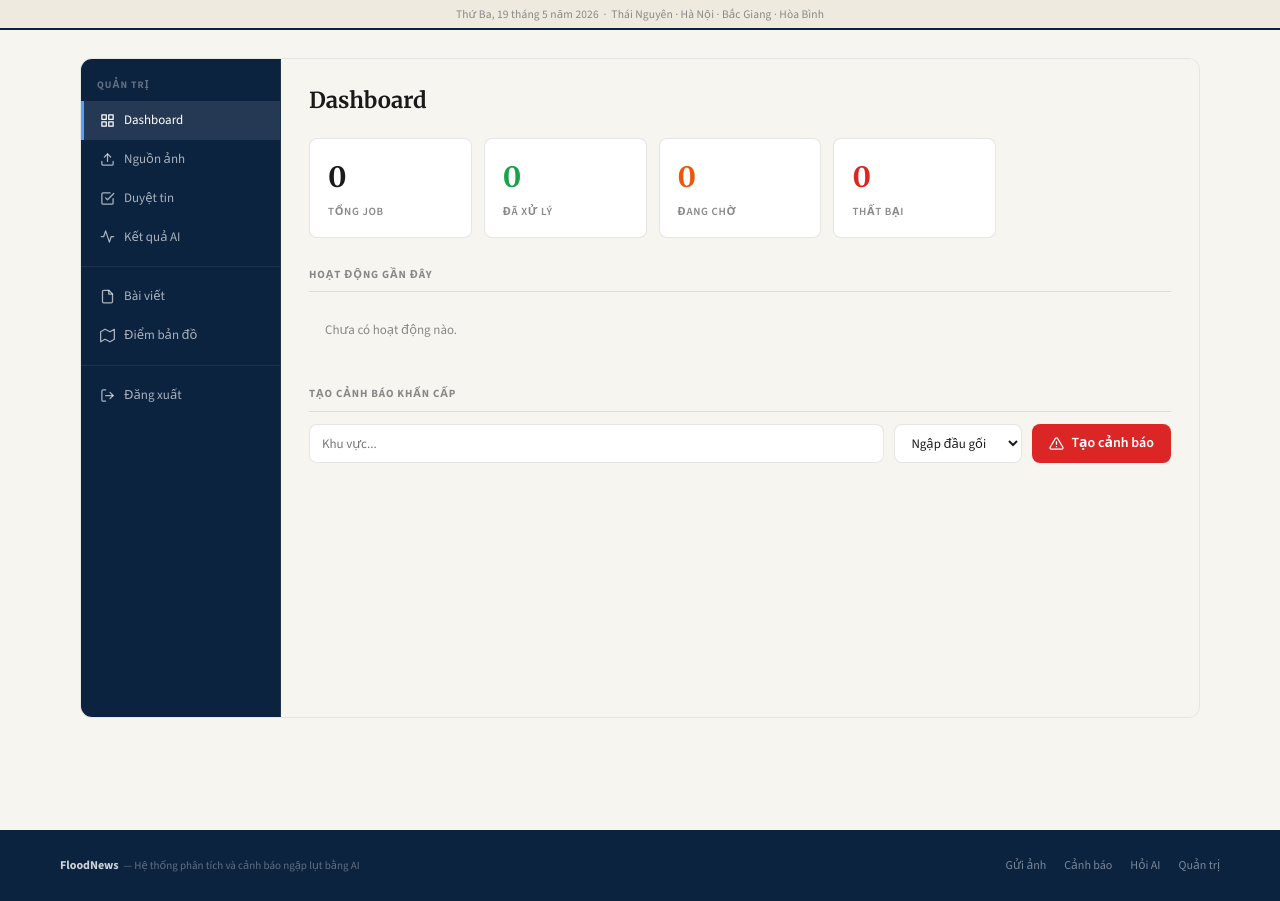
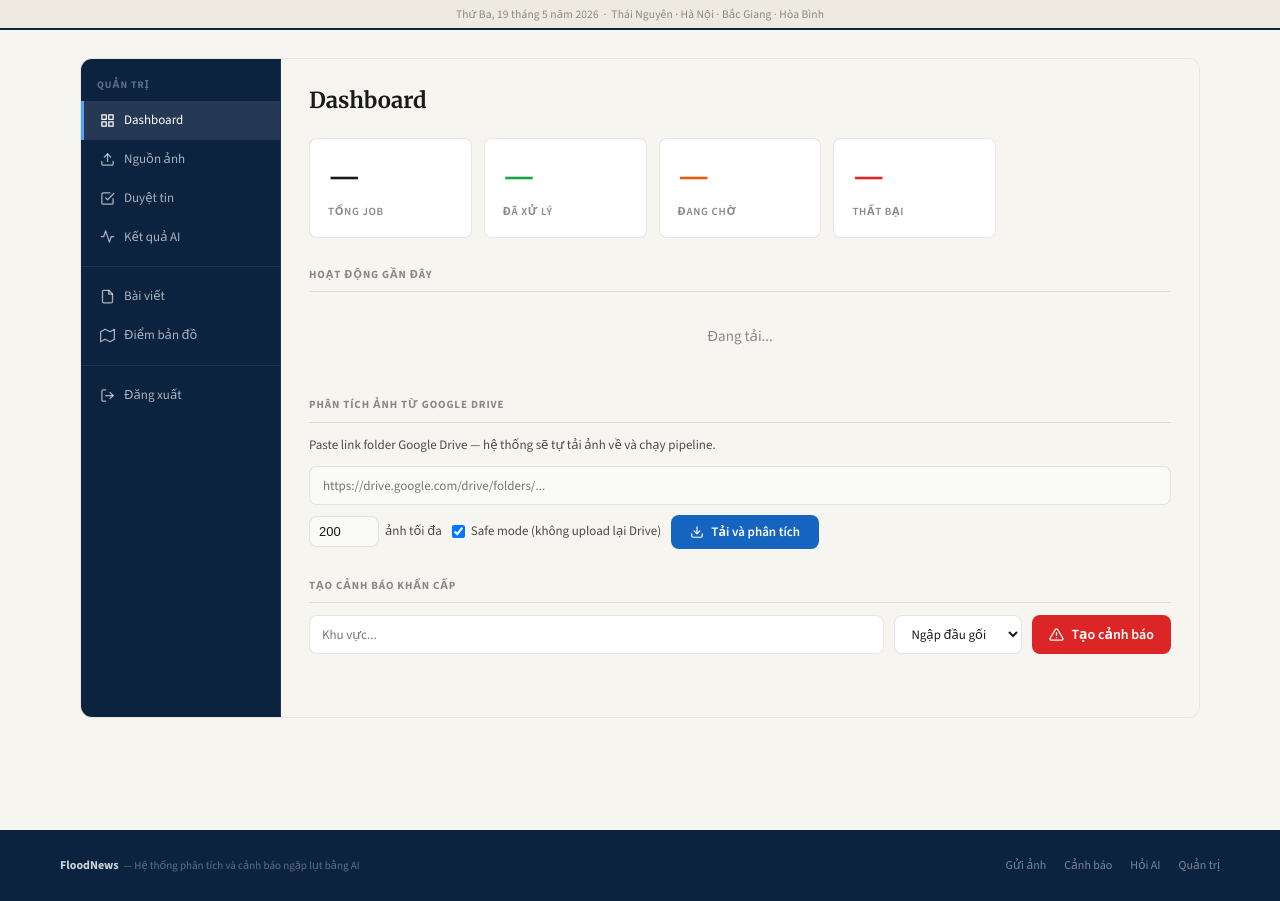
Before and after one commit to MyNameIsMinhReal/FloodAI, a Flask app: page /admin in a window 1280 px wide. Shown: the part 106-1007 px from the top of the page. Run offline with Flask 3, Linux system fonts and the light colour scheme; the visitor is signed in with stand-in values (Sample User, id 1); data that the repository does not hold is empty; parts of the project's set-up code (start-up, migrations or seed data) failed here and were passed over.

Commit message:
fix google drive route

```diff
--- a/app.py
+++ b/app.py
@@ -17,7 +17,6 @@ import time
 import urllib.request
 from functools import wraps
 from pathlib import Path
-from typing import Optional
 
 import yaml
 
@@ -871,9 +870,67 @@ def api_analyze():
     }), 202
 
 
-@app.route("/api/jobs/<job_id>", methods=["GET"])
+@app.route("/api/drive/analyze", methods=["POST"])
 @login_required
-def api_job_status(job_id: str):
+def api_drive_analyze():
+    """
+    Admin paste link Google Drive folder → pull ảnh → chạy pipeline.
+    JSON body: { "drive_url": "https://drive.google.com/drive/folders/...", "safe": true }
+    """
+    data      = request.get_json(force=True) or {}
+    drive_url = (data.get("drive_url") or "").strip()
+    safe_mode = data.get("safe", True)
+    max_files = int(data.get("max_files", 200))
+
+    if not drive_url:
+        return jsonify({"error": "Thiếu drive_url"}), 400
+
+    # Kiểm tra URL hợp lệ
+    if "drive.google.com" not in drive_url and len(drive_url) < 10:
+        return jsonify({"error": "URL Drive không hợp lệ"}), 400
+
+    import uuid as _uuid
+    job_tmp = BASE_DIR / "_drive_tmp" / _uuid.uuid4().hex
+    job_tmp.mkdir(parents=True, exist_ok=True)
+
+    def _pull_and_submit():
+        try:
+            from uploader.drive_uploader import DriveUploader
+            uploader = DriveUploader()
+            log.info("[Drive] Downloading from: %s", drive_url)
+            images = uploader.download_folder(
+                drive_folder=drive_url,
+                local_dir=job_tmp,
+                max_files=max_files,
+            )
+            if not images:
+                log.warning("[Drive] Không tìm thấy ảnh trong folder")
+                return
+
+            log.info("[Drive] Downloaded %d images → submitting job", len(images))
+            from utils.config_loader import load_config as _load_yaml, apply_config_to_cfg
+            raw = _load_yaml(str(BASE_DIR / "config.yaml"))
+            cfg = apply_config_to_cfg(raw, {})
+            if safe_mode:
+                cfg.update({"skip_drive": True, "skip_learning": True,
+                            "skip_hard_mining": True, "skip_versioning": True})
+
+            svc    = _get_analysis_service()
+            job_id = svc.submit_async(images, input_label=f"Drive: {drive_url[-40:]}")
+            log.info("[Drive] Job submitted: %s", job_id)
+
+        except Exception as exc:
+            log.error("[Drive] Pull failed: %s", exc, exc_info=True)
+
+    # Pull chạy nền — không block request
+    threading.Thread(target=_pull_and_submit, daemon=True).start()
+
+    return jsonify({
+        "status":    "pulling",
+        "drive_url": drive_url,
+        "message":   f"Đang tải ảnh từ Drive (tối đa {max_files} file). Kiểm tra Jobs sau vài phút.",
+        "jobs_url":  "/admin",
+    }), 202
     """Trả về trạng thái hiện tại của một job."""
     from pipeline.job_queue import JobQueue
     status = JobQueue.instance().get(job_id)
--- a/templates/admin.html
+++ b/templates/admin.html
@@ -130,6 +130,37 @@
         <div class="admin-section-title">Hoạt động gần đây</div>
         <div id="recent-activity">
           <div style="padding:20px;text-align:center;color:var(--tx3)">Đang tải...</div>
+        </div>
+      </div>
+
+      <div class="admin-section">
+        <div class="admin-section-title">Phân tích ảnh từ Google Drive</div>
+        <div style="display:flex;flex-direction:column;gap:10px">
+          <div style="font-size:13px;color:var(--tx2);line-height:1.6">
+            Paste link folder Google Drive — hệ thống sẽ tự tải ảnh về và chạy pipeline.
+          </div>
+          <input type="text" id="drive-url"
+            placeholder="https://drive.google.com/drive/folders/..."
+            style="padding:10px 13px;border:1.5px solid var(--border);border-radius:var(--radius-md);
+            font-family:var(--font);font-size:13px;background:var(--card2);color:var(--tx);width:100%">
+          <div style="display:flex;gap:10px;align-items:center;flex-wrap:wrap">
+            <label style="font-size:13px;color:var(--tx2);display:flex;align-items:center;gap:6px">
+              <input type="number" id="drive-max" value="200" min="1" max="1000"
+                style="width:70px;padding:7px 9px;border:1px solid var(--border);
+                border-radius:var(--radius-md);font-size:13px;background:var(--card2);color:var(--tx)">
+              ảnh tối đa
+            </label>
+            <label style="font-size:13px;color:var(--tx2);display:flex;align-items:center;gap:6px;cursor:pointer">
+              <input type="checkbox" id="drive-safe" checked> Safe mode (không upload lại Drive)
+            </label>
+            <button class="btn btn-primary" onclick="pullDrive()"
+                    style="padding:9px 18px;font-size:13px" id="drive-btn">
+              <svg viewBox="0 0 24 24" style="width:14px;height:14px;stroke:#fff;fill:none;stroke-width:2;stroke-linecap:round"><path d="M21 15v4a2 2 0 0 1-2 2H5a2 2 0 0 1-2-2v-4"/><polyline points="7 10 12 15 17 10"/><line x1="12" y1="15" x2="12" y2="3"/></svg>
+              Tải và phân tích
+            </button>
+          </div>
+          <div id="drive-status" style="display:none;padding:11px 14px;border-radius:var(--radius-md);
+            border:1px solid var(--border);font-size:13px;line-height:1.6"></div>
         </div>
       </div>
 
@@ -369,6 +400,55 @@ async function loadMapPoints(){
     '<div style="padding:24px;text-align:center;color:var(--tx2)">Điểm bản đồ được tạo tự động từ kết quả có GPS. Xem tại <a href="/map" style="color:var(--blue)">trang bản đồ</a>.</div>';
 }
 
+async function pullDrive(){
+  const url=document.getElementById('drive-url').value.trim();
+  const max=parseInt(document.getElementById('drive-max').value)||200;
+  const safe=document.getElementById('drive-safe').checked;
+  const btn=document.getElementById('drive-btn');
+  const status=document.getElementById('drive-status');
+
+  if(!url){alert('Nhập link Google Drive folder.');return;}
+
+  btn.disabled=true;btn.textContent='Đang kết nối...';
+  status.style.display='block';
+  status.style.background='var(--blue-s)';
+  status.style.borderColor='rgba(21,101,192,.2)';
+  status.style.color='var(--blue)';
+  status.innerHTML='⏳ Đang kết nối Google Drive và tải ảnh...';
+
+  try{
+    const r=await fetch('/api/drive/analyze',{
+      method:'POST',
+      headers:{'Content-Type':'application/json'},
+      body:JSON.stringify({drive_url:url,safe,max_files:max}),
+    });
+    const d=await r.json();
+    if(r.ok){
+      status.style.background='var(--ok-s)';
+      status.style.borderColor='rgba(22,163,74,.2)';
+      status.style.color='var(--ok)';
+      status.innerHTML=`✅ ${d.message}<br>
+        <span style="font-size:12px;color:var(--tx3)">
+          Chuyển sang tab <strong>Kết quả AI</strong> để theo dõi tiến độ.
+        </span>`;
+      setTimeout(()=>{
+        showTab('jobs',document.querySelectorAll('.admin-nav-link')[3]);
+        loadJobs();
+      },2000);
+    }else{
+      status.style.background='var(--warn-high-s)';
+      status.style.borderColor='rgba(220,38,38,.2)';
+      status.style.color='var(--warn-high)';
+      status.innerHTML='❌ Lỗi: '+(d.error||'Không kết nối được Drive');
+    }
+  }catch(e){
+    status.style.background='var(--warn-high-s)';
+    status.style.color='var(--warn-high)';
+    status.innerHTML='❌ Không thể kết nối server';
+  }
+  btn.disabled=false;btn.innerHTML=`<svg viewBox="0 0 24 24" style="width:14px;height:14px;stroke:currentColor;fill:none;stroke-width:2;stroke-linecap:round"><path d="M21 15v4a2 2 0 0 1-2 2H5a2 2 0 0 1-2-2v-4"/><polyline points="7 10 12 15 17 10"/><line x1="12" y1="15" x2="12" y2="3"/></svg> Tải và phân tích`;
+}
+
 loadDashboard();
 </script>
 {% endblock %}
```
